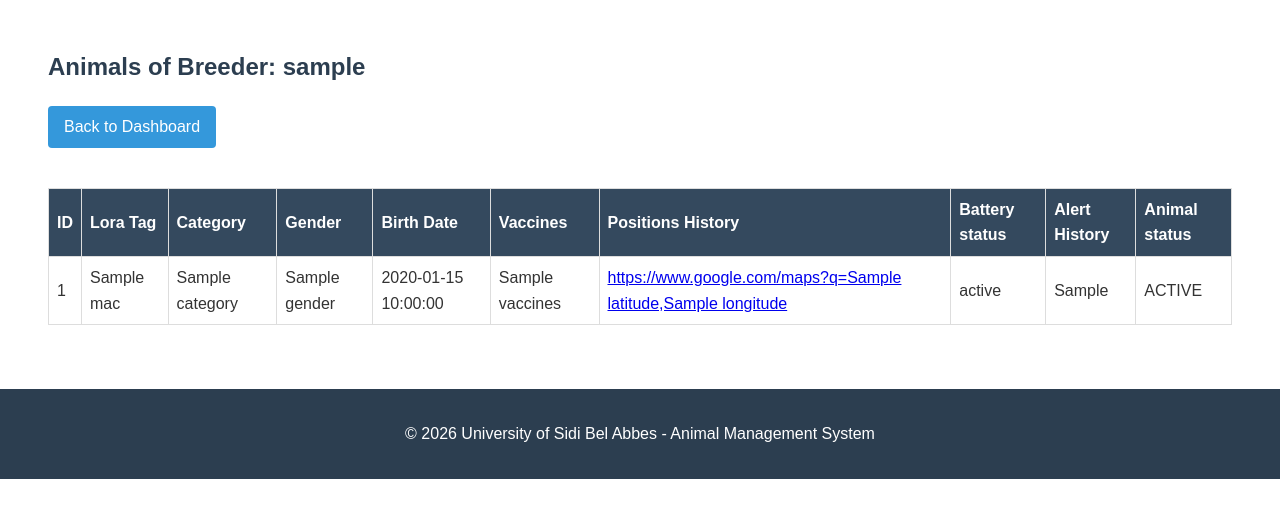
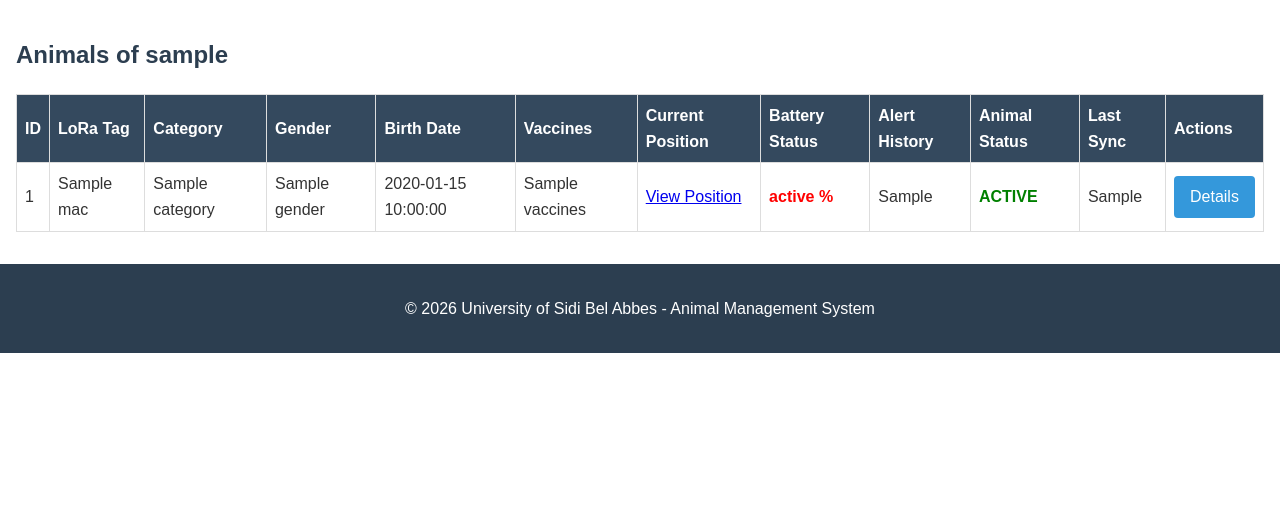
Before and after one commit to animalmanagementbouclelora2526/animal_management, a Flask app: template templates/admin/breeder_animals.html in a window 1280 px wide. Shown: the part 190-708 px from the top of the page. Run offline with Flask 3, Linux system fonts and the light colour scheme; the template is opened without the code that fills it: most values are stand-ins (such as "Sample title", 1, 10 or a date in 2020); parts of the project's set-up code (start-up, migrations or seed data) failed here and were passed over.

Commit message:
Update breeder_animals.html

```diff
--- a/templates/admin/breeder_animals.html
+++ b/templates/admin/breeder_animals.html
@@ -1,52 +1,190 @@
 {% extends "base.html" %}
 
 {% block content %}
-<div class="admin-animals">
-    <h2>Animals of Breeder: {{ breeder.Username }}</h2>
-    <a href="{{ url_for('admin_dashboard') }}" class="btn">Back to Dashboard</a>
 
-    <div class="animals-list">
+<div class="animals-page">
+
+    <h2>Animals of {{ breeder.Username }}</h2>
+
     <table>
+
         <thead>
+
             <tr>
+
                 <th>ID</th>
-                    <th>Lora Tag</th>
+                <th>LoRa Tag</th>
                 <th>Category</th>
                 <th>Gender</th>
                 <th>Birth Date</th>
                 <th>Vaccines</th>
-                    <th>Positions History </th>
-                    <th>Battery status</th>
+                <th>Current Position</th>
+                <th>Battery Status</th>
                 <th>Alert History</th>
-                    <th>Animal status</th>
+                <th>Animal Status</th>
+                <th>Last Sync</th>
+                <th>Actions</th>
+
             </tr>
+
         </thead>
+
         <tbody>
+
         {% for animal in animals %}
+
             <tr>
+
                 <td>{{ animal.ID }}</td>
+
                 <td>{{ animal.MAC }}</td>
+
                 <td>{{ animal.Category }}</td>
+
                 <td>{{ animal.Gender }}</td>
+
                 <td>{{ animal.Birth_date }}</td>
+
                 <td>{{ animal.Vaccines }}</td>
+
                 <td>
+
                     <a href="https://www.google.com/maps?q={{ animal.Latitude }},{{ animal.Longitude }}"
                        target="_blank">
-                                https://www.google.com/maps?q={{ animal.Latitude }},{{ animal.Longitude }}
+
+                        View Position
+
                     </a>
+
                 </td>
-                        <td>{{ animal['Battery_status'] }}</td>
-                        <td>{{ animal['Aler_Hist'] }}</td>
-                        <td>{{ animal['Animal_status'] }}</td>
+
+
+                <!-- Battery -->
+
+                {% if animal['Battery_status']|int < 20 %}
+
+                    <td style="color:red;font-weight:bold;">
+
+                        {{ animal['Battery_status'] }} %
+
+                    </td>
+
+                {% elif animal['Battery_status']|int < 50 %}
+
+                    <td style="color:orange;">
+
+                        {{ animal['Battery_status'] }} %
+
+                    </td>
+
+                {% else %}
+
+                    <td style="color:green;">
+
+                        {{ animal['Battery_status'] }} %
+
+                    </td>
+
+                {% endif %}
+
+
+                <!-- Alert history -->
+
+                {% if animal['Animal_status']=="ALERTE" %}
+
+                    <td style="color:red;">
+
+                        ⚠ {{ animal['Aler_Hist'] }}
+
+                    </td>
+
+                {% else %}
+
+                    <td>
+
+                        {{ animal['Aler_Hist'] }}
+
+                    </td>
+
+                {% endif %}
+
+
+                <!-- Status -->
+
+                {% if animal['Animal_status']=="ACTIVE" %}
+
+                    <td style="color:green;font-weight:bold;">
+
+                        ACTIVE
+
+                    </td>
+
+                {% elif animal['Animal_status']=="ALERTE" %}
+
+                    <td style="color:red;font-weight:bold;">
+
+                        ALERTE
+
+                    </td>
+
+                {% elif animal['Animal_status']=="MORT" %}
+
+                    <td style="color:gray;font-weight:bold;">
+
+                        MORT
+
+                    </td>
+
+                {% else %}
+
+                    <td>
+
+                        {{ animal['Animal_status'] }}
+
+                    </td>
+
+                {% endif %}
+
+
+                <td>
+
+                    {{ animal.Last_Sync }}
+
+                </td>
+
+
+                <td>
+
+                    <a href="{{ url_for('animal_details',
+                                        mac=animal.MAC) }}"
+                       class="btn">
+
+                        Details
+
+                    </a>
+
+                </td>
+
             </tr>
+
         {% else %}
+
             <tr>
-                        <td colspan="10">No animals found for this breeder</td>
+
+                <td colspan="12">
+
+                    No animals found.
+
+                </td>
+
             </tr>
+
         {% endfor %}
+
         </tbody>
+
     </table>
+
 </div>
-</div>
+
 {% endblock %}
```
Lines whose indentation alone changed are shown as unchanged.
